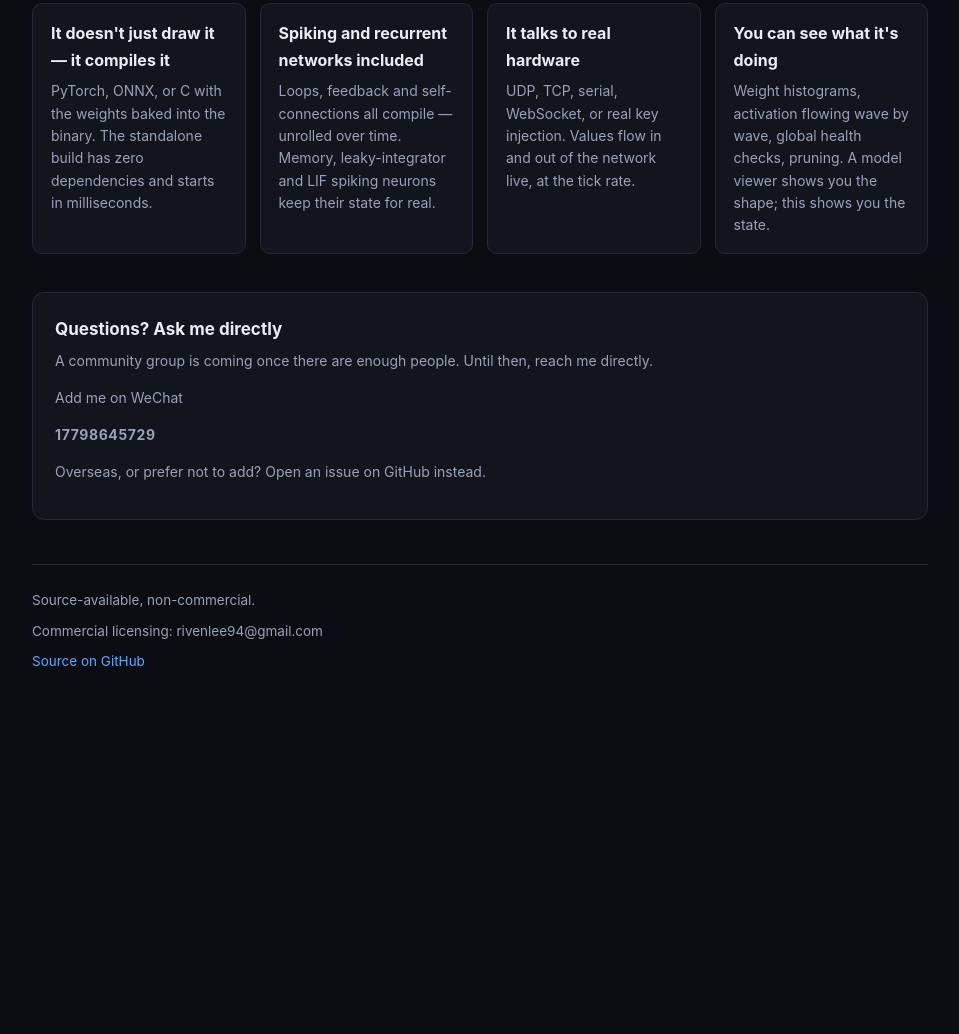
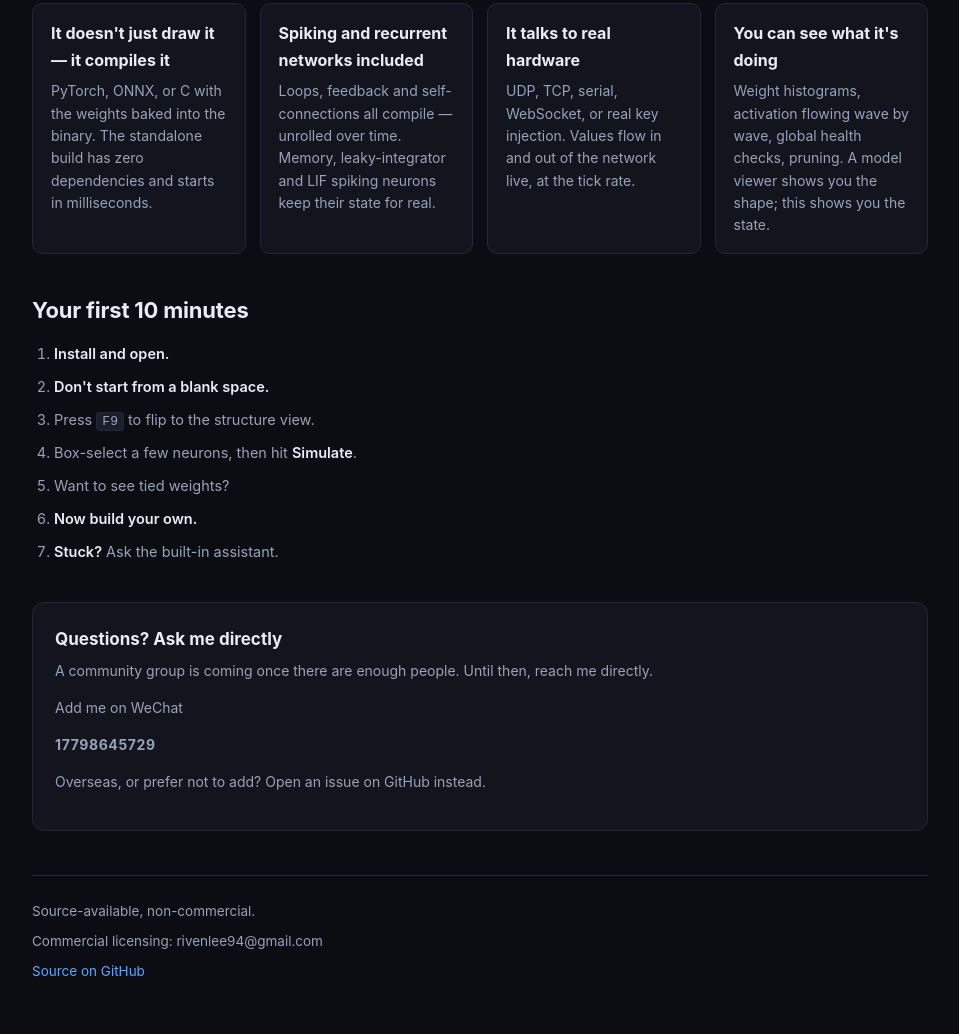
Before and after one commit to leeR1ven/neuroforge, a plain HTML site: page docs/index.html in a window 1280 px wide. Shown: the part 1189-2223 px from the top of the page, without its empty margins (160-1119 px from the left). Before the commit the page ends 1913 px from the top, so only its background shows below. Drawn offline with Linux system fonts and the light colour scheme.

Commit message:
Landing page: add a first-10-minutes section, fix language toggle
切换按钮原来用 textContent，翻译串里的 <br>/<em>/<b> 会变成字面文字显示出来；
改成 innerHTML。同时加了一节「前 10 分钟做什么」，把新手第一个动作从「空白
3D 空间」改成「打开一份示例工程」，并在 Release 里补了三份示例。

```diff
--- a/docs/index.html
+++ b/docs/index.html
@@ -69,6 +69,10 @@ input[type=email]{flex:1 1 240px;padding:11px 13px;border-radius:8px;border:1px
   background:#0e1118;color:var(--fg);font:inherit;font-size:15px}
 input[type=email]:focus{outline:none;border-color:var(--accent)}
 
+.steps{margin:0;padding-left:22px}
+.steps li{margin:0 0 9px;font-size:14.5px;color:var(--dim);line-height:1.65}
+.steps li b{color:var(--fg);font-weight:600}
+code{background:#1a1f2b;border:1px solid var(--line);border-radius:4px;padding:1px 5px;font-size:13px}
 .contactnum{margin:0 0 6px;font-size:26px;font-weight:700;letter-spacing:.6px;color:var(--accent2)}
 footer{border-top:1px solid var(--line);margin-top:44px;padding:24px 0 44px;font-size:13.5px;color:var(--dim)}
 footer p{margin:0 0 8px}
@@ -140,6 +144,23 @@ footer p{margin:0 0 8px}
     </div>
   </div>
 
+  <h2 data-en="Your first 10 minutes" data-zh="前 10 分钟做什么">Your first 10 minutes</h2>
+  <ol class="steps">
+    <li data-en="<b>Install and open.</b> The installer puts it in your user folder — no admin rights needed. Or just double-click the single-file HTML."
+        data-zh="<b>装好打开。</b>安装包装在当前用户目录，不需要管理员权限。或者直接双击那个单文件 HTML。"><b>Install and open.</b></li>
+    <li data-en="<b>Don't start from a blank space.</b> Open <code>sample-1-onnx-import.nforge</code> (grab it from the release) via File → Open. It's a 45-neuron network that came in from ONNX. Look around first."
+        data-zh="<b>别从空白开始。</b>菜单「文件 → 打开」，打开从 Release 下载的 <code>sample-1-onnx-import.nforge</code>——一个从 ONNX 导入的 45 神经元网络。先四处看看。"><b>Don't start from a blank space.</b></li>
+    <li data-en="Press <code>F9</code> to flip to the structure view — that's the operator graph as it looked before it was flattened into neurons."
+        data-zh="按 <code>F9</code> 翻到「结构视图」，那是它被折成神经元之前的算子图。">Press <code>F9</code> to flip to the structure view.</li>
+    <li data-en="Box-select a few neurons, then hit <b>Simulate</b> in the right panel and watch the signal travel wave by wave."
+        data-zh="框选几个神经元，右侧点「模拟激活」，看信号一波波传过去。">Box-select a few neurons, then hit <b>Simulate</b>.</li>
+    <li data-en="Want to see tied weights? Open <code>sample-2-tied-weights.nforge</code> — the same tensor shared by two operators."
+        data-zh="想看共享参数长什么样？打开 <code>sample-2-tied-weights.nforge</code>——同一个权重张量被两个算子共用。">Want to see tied weights?</li>
+    <li data-en="<b>Now build your own.</b> <code>A</code> places neurons, <code>W</code> wires them, <code>F7</code> compiles."
+        data-zh="<b>现在自己搭一个。</b><code>A</code> 放神经元，<code>W</code> 连线，<code>F7</code> 编译。"><b>Now build your own.</b></li>
+    <li data-en="<b>Stuck?</b> Ask the built-in assistant in plain language — it can place, wire, edit and compile for you."
+        data-zh="<b>卡住了？</b>直接用人话问内置的 AI 助手，放神经元、连线、改权重、编译它都能做。"><b>Stuck?</b> Ask the built-in assistant.</li>
+  </ol>
   <div class="signup">
     <h3 data-en="Questions? Ask me directly" data-zh="有问题直接找我">Questions? Ask me directly</h3>
     <p data-en="A community group is coming once there are enough people. Until then, reach me directly — I read everything."
@@ -166,7 +187,7 @@ footer p{margin:0 0 8px}
   function apply(){
     document.documentElement.lang = zh ? 'zh-CN' : 'en';
     document.querySelectorAll('[data-en]').forEach(function(el){
-      el.textContent = zh ? el.getAttribute('data-zh') : el.getAttribute('data-en');
+      el.innerHTML = zh ? el.getAttribute('data-zh') : el.getAttribute('data-en');
     });
     document.querySelectorAll('[data-en-placeholder]').forEach(function(el){
       el.placeholder = zh ? el.getAttribute('data-zh-placeholder') : el.getAttribute('data-en-placeholder');
```
